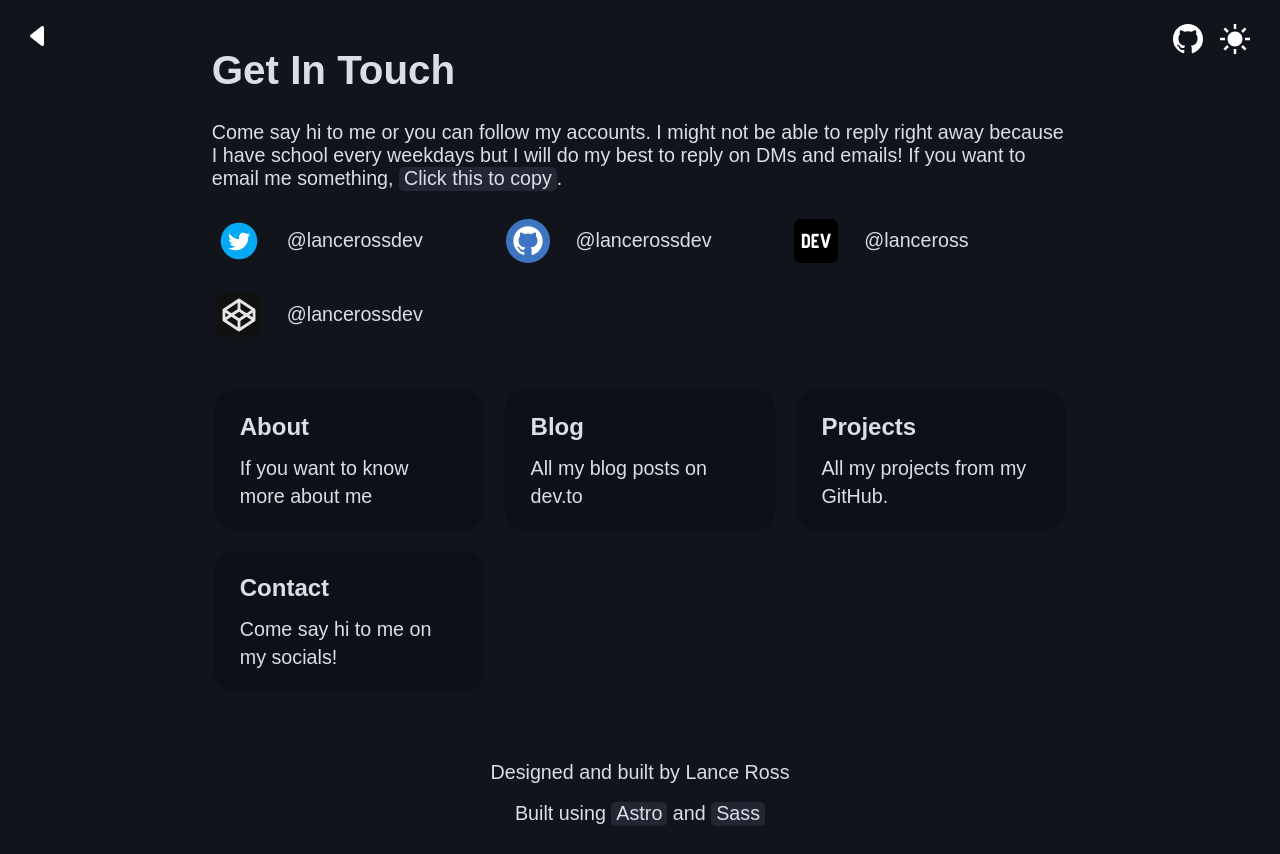
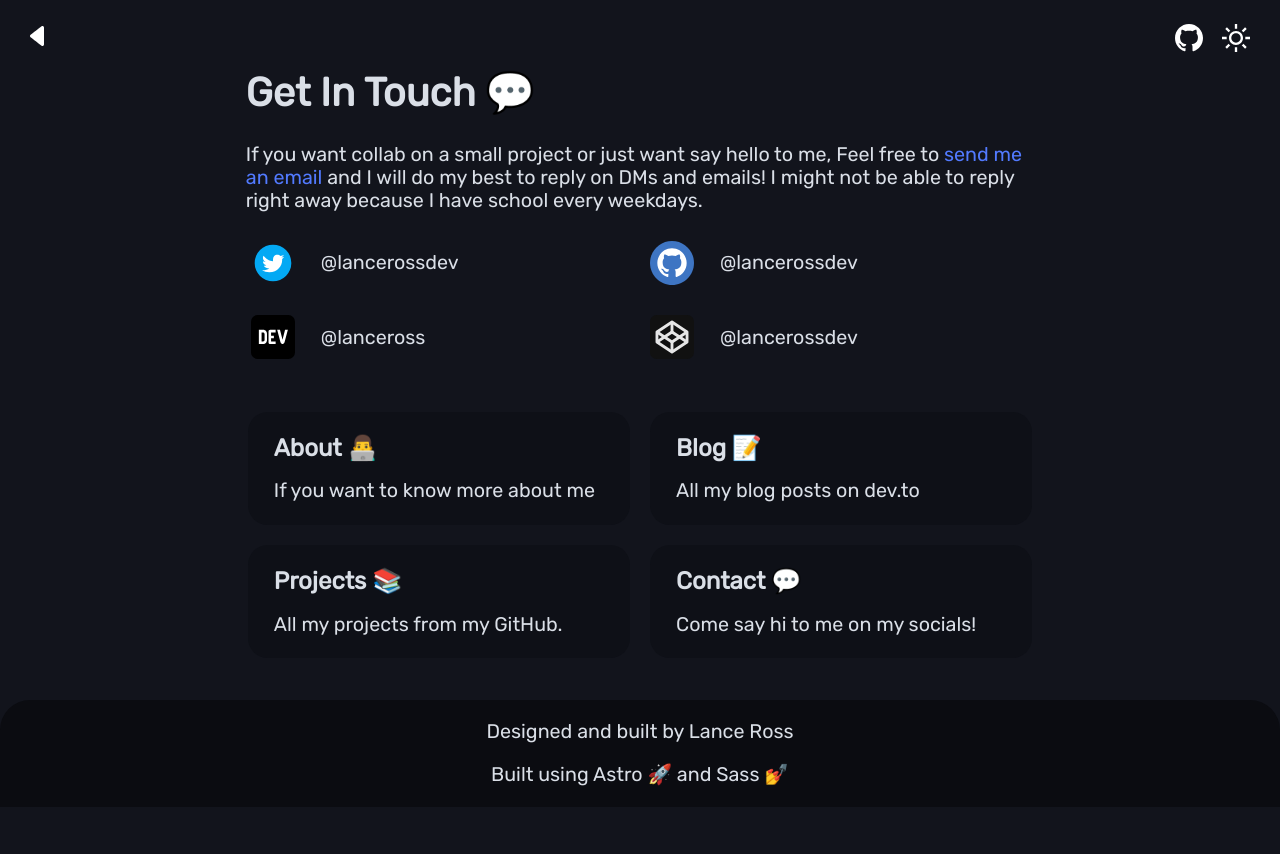
Before and after one commit to arstnei0/lanceross-xyz, an Astro site: page /contact in a window 1280 px wide. After the commit the page ends 807 px from the top, so only its background shows below. Built offline with nearby package versions, Linux system fonts and the light colour scheme; Astro itself is replaced by a stand-in of ours; a web font is replaced by a local one.

Commit message:
new font and UI

```diff
--- a/public/scripts/email.js
+++ b/public/scripts/email.js
@@ -1,4 +1,4 @@
-document.getElementById("tooltip").innerHTML = "Click this to copy";
+document.getElementById("tooltip").innerHTML = "send me an email";
 
 function getEmail() {
     let email = "zyx.ssorecnal@ecnal";
@@ -14,6 +14,6 @@ function getEmail() {
     var tooltip = document.getElementById("tooltip");
     document.getElementById("tooltip").innerHTML = "Copied!";
     setTimeout(() => {
-        document.getElementById("tooltip").innerHTML = "Click this to copy";
+        document.getElementById("tooltip").innerHTML = "send me an email";
     }, 2000);
 }
--- a/src/layouts/Layout.astro
+++ b/src/layouts/Layout.astro
@@ -81,8 +81,8 @@ const canonicalURL = new URL(Astro.url).href;
         >
             <svg
                 xmlns="http://www.w3.org/2000/svg"
-                width="30"
-                height="30"
+                width="28"
+                height="28"
                 viewBox="0 0 24 24"
                 aria-hidden="true"
                 ><path
@@ -98,69 +98,46 @@ const canonicalURL = new URL(Astro.url).href;
         >
             <svg
                 xmlns="http://www.w3.org/2000/svg"
-                width="30"
-                height="30"
+                width="28"
+                height="28"
                 viewBox="0 0 24 24"
-                aria-hidden="true"
-                ><path
-                    d="M4.069 13h-4.069v-2h4.069c-.041.328-.069.661-.069 1s.028.672.069 1zm3.034-7.312l-2.881-2.881-1.414 1.414 2.881 2.881c.411-.529.885-1.003 1.414-1.414zm11.209 1.414l2.881-2.881-1.414-1.414-2.881 2.881c.528.411 1.002.886 1.414 1.414zm-6.312-3.102c.339 0 .672.028 1 .069v-4.069h-2v4.069c.328-.041.661-.069 1-.069zm0 16c-.339 0-.672-.028-1-.069v4.069h2v-4.069c-.328.041-.661.069-1 .069zm7.931-9c.041.328.069.661.069 1s-.028.672-.069 1h4.069v-2h-4.069zm-3.033 7.312l2.88 2.88 1.415-1.414-2.88-2.88c-.412.528-.886 1.002-1.415 1.414zm-11.21-1.415l-2.88 2.88 1.414 1.414 2.88-2.88c-.528-.411-1.003-.885-1.414-1.414zm6.312-10.897c-3.314 0-6 2.686-6 6s2.686 6 6 6 6-2.686 6-6-2.686-6-6-6z"
+            >
+                <path
+                    d="M4.069 13h-4.069v-2h4.069c-.041.328-.069.661-.069 1s.028.672.069 1zm3.034-7.312l-2.881-2.881-1.414 1.414 2.881 2.881c.411-.529.885-1.003 1.414-1.414zm11.209 1.414l2.881-2.881-1.414-1.414-2.881 2.881c.528.411 1.002.886 1.414 1.414zm-6.312-3.102c.339 0 .672.028 1 .069v-4.069h-2v4.069c.328-.041.661-.069 1-.069zm0 16c-.339 0-.672-.028-1-.069v4.069h2v-4.069c-.328.041-.661.069-1 .069zm7.931-9c.041.328.069.661.069 1s-.028.672-.069 1h4.069v-2h-4.069zm-3.033 7.312l2.88 2.88 1.415-1.414-2.88-2.88c-.412.528-.886 1.002-1.415 1.414zm-11.21-1.415l-2.88 2.88 1.414 1.414 2.88-2.88c-.528-.411-1.003-.885-1.414-1.414zm2.312-4.897c0 2.206 1.794 4 4 4s4-1.794 4-4-1.794-4-4-4-4 1.794-4 4zm10 0c0 3.314-2.686 6-6 6s-6-2.686-6-6 2.686-6 6-6 6 2.686 6 6z"
                 ></path>
             </svg>
-        </span>
+        </span><br />
         <main>
             <slot />
             <!-- the content -->
             <ul role="list" id="menu" class="link-card-grid">
                 <Card
                     href="/about"
-                    title="About"
+                    title="About 👨‍💻"
                     body="If you want to know more about me"
                 />
                 <Card
                     href="/blog"
-                    title="Blog"
+                    title="Blog 📝"
                     body="All my blog posts on dev.to"
                 />
                 <Card
                     href="/projects"
-                    title="Projects"
+                    title="Projects 📚"
                     body="All my projects from my GitHub."
                 />
                 <Card
                     href="/contact"
-                    title="Contact"
+                    title="Contact 💬"
                     body="Come say hi to me on my socials!"
                 />
             </ul>
-            <footer>
-                <p>Designed and built by Lance Ross</p>
-                <p>
-                    Built using <a
-                        href="https://astro.build"
-                        target="_blank"
-                        rel="noopener nofollow">Astro</a
-                    > and <a
-                        href="https://sass-lang.com/"
-                        target="_blank"
-                        rel="noopener nofollow">Sass</a
-                    >
-                </p>
-            </footer>
         </main>
-        <style lang="scss">
-            .link-card-grid {
-                display: grid;
-                grid-template-columns: repeat(auto-fit, minmax(24ch, 1fr));
-                gap: 1rem;
-                padding: 1em 0 0 0;
-            }
-
-            .big-card-grid {
-                display: grid;
-                align-items: center;
-                gap: 1rem;
-                padding: 1em 0 0 0;
-            }
-        </style>
+        <footer>
+            <p>Designed and built by Lance Ross</p>
+            <p>
+                Built using Astro 🚀 and Sass 💅
+            </p>
+        </footer>
     </body>
 </html>
--- a/src/pages/404.astro
+++ b/src/pages/404.astro
@@ -56,8 +56,6 @@ import Layout from "../layouts/Layout.astro";
     </div>
 </Layout>
 <style lang="scss">
-
-
     .centered {
         display: grid;
         place-items: center;
--- a/src/pages/blog.astro
+++ b/src/pages/blog.astro
@@ -5,7 +5,7 @@ import "../styles/main.scss";
 ---
 
 <Layout title="Blog - Lance Ross" description="This is where you can find my blogs from Dev Community (dev.to)">
-    <h1>Welcome to my blog</h1>
+    <h1>Welcome to my blog 📝</h1>
     <p>
         You can find my blogs on my <a
             href="https://dev.to/lanceross"
--- a/src/pages/contact.astro
+++ b/src/pages/contact.astro
@@ -6,10 +6,9 @@ import "../styles/main.scss";
 ---
 
 <Layout title="Contact - Lance Ross" description="You can find my contact details and also my social media accounts here.">
-    <h1>Get In Touch</h1>
+    <h1>Get In Touch 💬</h1>
     <p>
-        Come say hi to me or you can follow my accounts. I might not be able to
-        reply right away because I have school every weekdays but I will do my best to reply on DMs and emails! If you want to email me something, <a id="tooltip" class="tooltip inactive" onclick="getEmail()">Please enable JavaScript</a>.
+        If you want collab on a small project or just want say hello to me, Feel free to <a id="tooltip" class="tooltip inactive" onclick="getEmail()">Please enable JavaScript</a> and I will do my best to reply on DMs and emails! I might not be able to reply right away because I have school every weekdays.
     </p>
     <div class="beside">
         <Icons logo="twitter" href="https://twitter.com/lancerossdev" text="@lancerossdev" />
--- a/src/pages/index.astro
+++ b/src/pages/index.astro
@@ -8,7 +8,7 @@ import "../styles/main.scss";
         <img class="hero" src="../../images/hero.jpg" alt="smol ame starting" />
         <article>
             <h1>
-                Hello! I'm <span class="text-gradient">Lance Ross</span>
+                👋 Hello! I'm <span class="text-gradient">Lance Ross</span>
             </h1>
             <p>
                 Welcome to my home on the internet. I am an
--- a/src/pages/projects.astro
+++ b/src/pages/projects.astro
@@ -1,12 +1,11 @@
 ---
 import Layout from "../layouts/Layout.astro";
-
 import BigCard from "../components/BigCard.astro";
 import "../styles/main.scss";
 ---
 
 <Layout title="Projects - Lance Ross" description="Here are all my projects from my GitHub account.">
-    <h1>My Projects</h1>
+    <h1>My Projects 📚</h1>
     <p>
         You can find here all my projects from GitHub. I usually create Web apps
         and Static sites. I don't know how to customize the project cards so
--- a/src/styles/main.scss
+++ b/src/styles/main.scss
@@ -1,14 +1,14 @@
-$font-size-base: clamp(1rem, 0.34vw + 0.96rem, 1.57rem);
+$font-size-base: clamp(1rem, 0.34vw + 0.96rem, 1.52rem);
 $font-size-lg: clamp(1.2rem, 0.7vw + 1.2rem, 1.5rem);
-$font-size-xl: clamp(2.44rem, 2.38vw + 1.85rem, 2.52rem);
+$font-size-xl: clamp(2.44rem, 2.38vw + 1.85rem, 2.48rem);
 $color-text: hsl(215, 20%, 88%);
 $color-links: hsl(229, 18%, 17%);
 $color-bg: hsl(228, 21%, 9%);
 $card-background: rgb(14, 16, 23);
 
 @font-face {
-    font-family: "Poppins";
-    src: url("../fonts/Poppins.woff") format("woff");
+    font-family: "Rubik";
+    src: url("/fonts/Rubik.woff") format("woff");
     font-weight: normal;
     font-style: normal;
     font-display: swap;
@@ -47,7 +47,7 @@ $card-background: rgb(14, 16, 23);
 }
 
 html {
-    font-family: Poppins, sans-serif;
+    font-family: Rubik, sans-serif;
     scroll-behavior: smooth;
     transition: all 50ms ease-in-out;
     transition: background 0.5s;
@@ -170,6 +170,7 @@ a#href-image,
     display: flex;
     justify-content: space-between;
     margin-top: 1em;
+    margin-bottom: 2em;
 }
 
 .beside {
@@ -181,7 +182,8 @@ a#href-image,
 main {
     margin: auto;
     padding: 1em;
-    max-width: 43.45em;
+    max-width: 40em;
+    min-height: calc(100vh - 187px);
 }
 
 .hero {
@@ -242,12 +244,23 @@ body::-webkit-scrollbar {
     }
 }
 
+#tooltip {
+    background: none;
+    color: rgb(82, 122, 255);
+    padding: 0 !important;
+
+    &:hover {
+        color: rgb(152, 145, 255);
+        background: none;
+    }
+}
+
 footer {
-    bottom: 0;
-    margin-top: 3em;
-    display: grid;
-    place-items: center;
-    line-height: 1.5px;
+    background-color: darken($color-bg, 3.5%);
+    padding: 1px 0;
+    text-align: center;
+    border-top-right-radius: 30px;
+    border-top-left-radius: 30px;
 }
 
 @media (max-width: 768px) {
```
Also changed, not shown: src/pages/about.astro (+47 -20 lines), public/fonts/Poppins.woff (deleted), public/fonts/Rubik.woff (added), 1 other file.
